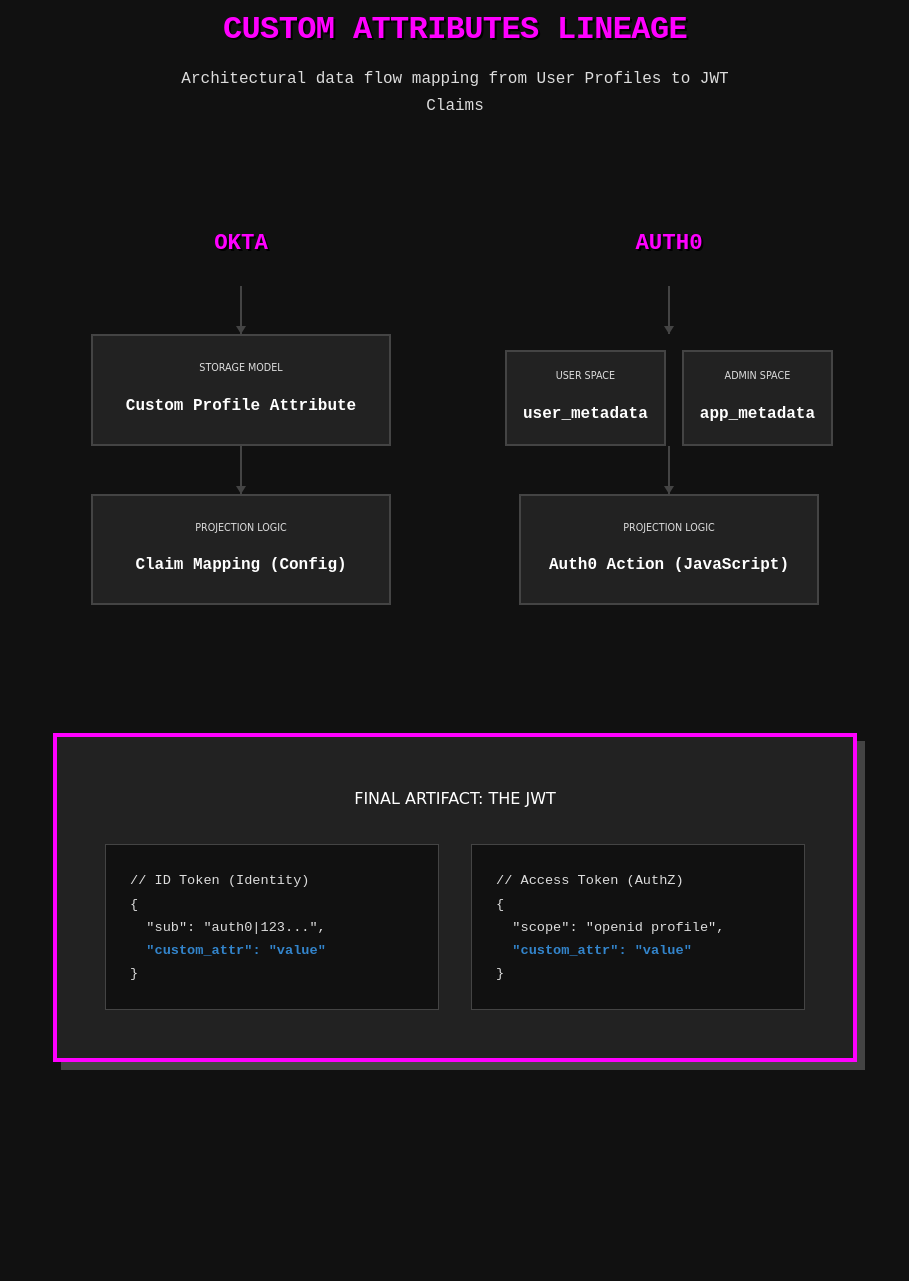
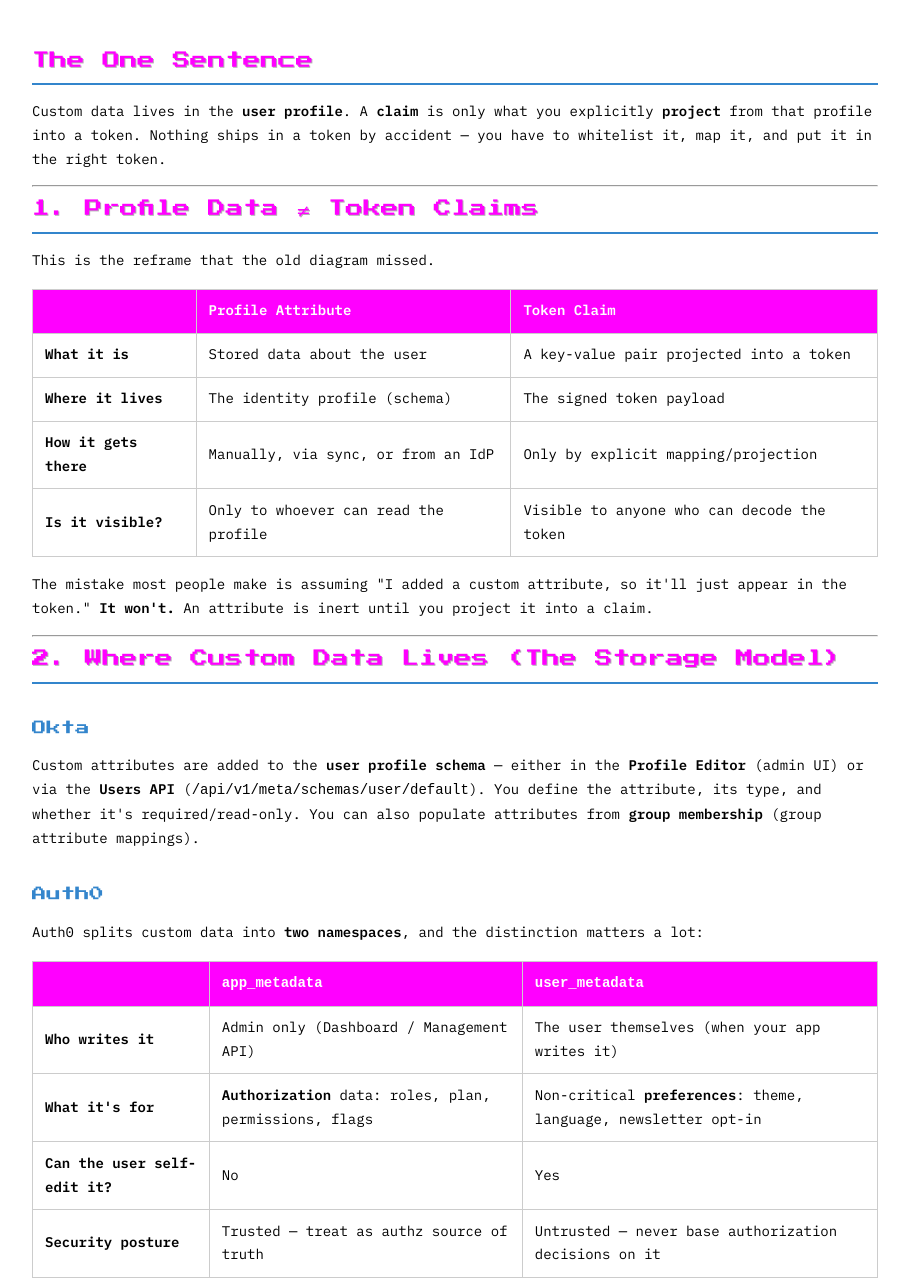
Before and after one commit to samrocksc/l2auth, a plain HTML site: page custom-attributes.html in a window 1280 px wide. Shown: the part 82-1363 px from the top of the page, without its empty margins (185-1094 px from the left). Before the commit the page ends 1208 px from the top, so only its background shows below. Drawn offline with Linux system fonts and the light colour scheme.

Commit message:
feat: rewrite custom attributes page as full CIAM content guide; use radjokes GA4 tag (G-R5HH1F5KDM)

````diff
--- a/custom-attributes.html
+++ b/custom-attributes.html
@@ -1,230 +1,195 @@
-<!DOCTYPE html>
+<!doctype html>
 <html lang="en">
-<head>
-    <meta charset="UTF-8">
-    <meta name="viewport" content="width=device-width, initial-scale=1.0">
-    <title>Custom Attributes Lineage - Okta vs Auth0</title>
-    <style>
-        :root {
-            --bg-primary: #111111;
-            --bg-secondary: #222222;
-            --text-primary: #ffffff;
-            --text-secondary: #dddddd;
-            --accent-color: #ff00ff;
-            --highlight: #3385cc;
-            --border-color: #444444;
-            --font-primary: "Press Start 2P", cursive;
-            --font-sans: "IBM Plex Mono", monospace;
-        }
+    <head>
+        <link rel="manifest" href="./manifest.json" />
+        <link rel="icon" type="image/svg+xml" href="./assets/pizza-icon.svg" />
+        <meta charset="UTF-8" />
+        <meta name="viewport" content="width=device-width, initial-scale=1.0" />
+        <title>Custom Attributes to Token Claims - Learn to Auth!</title>
+        <link rel="stylesheet" href="./styles/main.css" />
+        <link rel="preconnect" href="https://fonts.googleapis.com" />
+        <link rel="preconnect" href="https://fonts.gstatic.com" crossorigin />
+        <link
+            href="https://fonts.googleapis.com/css2?family=Press+Start+2P&display=swap"
+            rel="stylesheet"
+            media="print" onload="this.media='all'"
+        />
+        <script type="module" src="./components/font-loader.js"></script>
+        <script type="module" src="./components/lazy-wc-markdown.js"></script>
+        <script>
+            const savedTheme = localStorage.getItem("theme") || "light";
+            document.documentElement.setAttribute("data-theme", savedTheme);
+        </script>
+        <script type="module" src="./components/theme-toggle.js"></script>
+        <script type="module" src="./components/tabs-component.js"></script>
+        <script type="module" src="./components/footer-component.js"></script>
+        <script type="module" src="./components/header-component.js"></script>
+        <!-- Google tag (gtag.js) -->
+        <script
+            async
+            src="https://www.googletagmanager.com/gtag/js?id=G-R5HH1F5KDM"
+        ></script>
+        <script>
+            window.dataLayer = window.dataLayer || [];
+            function gtag() {
+                dataLayer.push(arguments);
+            }
+            gtag("js", new Date());
+            gtag("config", "G-R5HH1F5KDM");
+        </script>
+    </head>
+    <body>
+        <font-loader>
+            <div class="main-wrapper">
+                <site-header></site-header>
 
-        body {
-            background-color: var(--bg-primary);
-            color: var(--text-primary);
-            font-family: var(--font-sans);
-            display: flex;
-            flex-direction: column;
-            align-items: center;
-            padding: 4rem 2rem;
-            margin: 0;
-            line-height: 1.7;
-        }
+                <main>
+                    <div class="content-container">
+                        <section>
+                            <h2>Custom Attributes → Token Claims</h2>
 
-        h1 {
-            font-family: var(--font-sans);
-            font-weight: 800;
-            font-size: 2rem;
-            color: var(--accent-color);
-            text-shadow: 2px 2px 0 #000;
-            margin-bottom: 0.5rem;
-            text-align: center;
-            text-transform: uppercase;
-            letter-spacing: -0.02em;
-        }
+                            <lazy-wc-markdown>## The One Sentence
 
-        .subtitle {
-            color: var(--text-secondary);
-            margin-bottom: 5rem;
-            text-align: center;
-            font-size: 1rem;
-            max-width: 600px;
-        }
+Custom data lives in the **user profile**. A **claim** is only what you explicitly **project** from that profile into a token. Nothing ships in a token by accident — you have to whitelist it, map it, and put it in the right token.
 
-        .diagram-container {
-            display: flex;
-            gap: 8rem;
-            position: relative;
-            margin-bottom: 4rem;
-        }
+---
 
-        .column {
-            display: flex;
-            flex-direction: column;
-            align-items: center;
-            width: 300px;
-        }
+## 1. Profile Data ≠ Token Claims
 
-        .node {
-            background-color: var(--bg-secondary);
-            border: 2px solid var(--border-color);
-            padding: 1.5rem;
-            width: 100%;
-            text-align: center;
-            position: relative;
-            box-sizing: border-box;
-        }
+This is the reframe that the old diagram missed.
 
-        .node.vendor {
-            font-family: var(--font-sans);
-            font-weight: 800;
-            font-size: 1.4rem;
-            color: var(--accent-color);
-            border: none;
-            background: transparent;
-            text-shadow: 2px 2px 0 #000;
-            text-transform: uppercase;
-        }
+| | Profile Attribute | Token Claim |
+|--|-------------------|-------------|
+| **What it is** | Stored data about the user | A key-value pair projected into a token |
+| **Where it lives** | The identity profile (schema) | The signed token payload |
+| **How it gets there** | Manually, via sync, or from an IdP | Only by explicit mapping/projection |
+| **Is it visible?** | Only to whoever can read the profile | Visible to anyone who can decode the token |
 
-        .node-label {
-            display: block;
-            font-family: var(--font-primary);
-            font-size: 0.6rem;
-            color: var(--text-secondary);
-            margin-bottom: 1rem;
-            text-transform: uppercase;
-        }
+The mistake most people make is assuming "I added a custom attribute, so it'll just appear in the token." **It won't.** An attribute is inert until you project it into a claim.
 
-        .node-value {
-            font-family: var(--font-sans);
-            font-size: 1rem;
-            font-weight: 600;
-        }
+---
 
-        .arrow {
-            height: 3rem;
-            width: 2px;
-            background-color: var(--border-color);
-            position: relative;
-        }
+## 2. Where Custom Data Lives (The Storage Model)
 
-        .arrow::after {
-            content: '';
-            position: absolute;
-            bottom: 0;
-            left: -4px;
-            border-left: 5px solid transparent;
-            border-right: 5px solid transparent;
-            border-top: 8px solid var(--border-color);
-        }
+### Okta
 
-        .split-container {
-            display: flex;
-            gap: 1rem;
-            width: 100%;
-            justify-content: center;
-            margin: 1rem 0;
-        }
+Custom attributes are added to the **user profile schema** — either in the **Profile Editor** (admin UI) or via the **Users API** (`/api/v1/meta/schemas/user/default`). You define the attribute, its type, and whether it's required/read-only. You can also populate attributes from **group membership** (group attribute mappings).
 
-        .split-node {
-            background-color: var(--bg-secondary);
-            border: 2px solid var(--border-color);
-            padding: 1rem;
-            width: 45%;
-            text-align: center;
-        }
+### Auth0
 
-        .token-section {
-            margin-top: 4rem;
-            padding: 3rem;
-            background-color: var(--bg-secondary);
-            border: 4px solid var(--accent-color);
-            border-radius: 0;
-            text-align: center;
-            width: 700px;
-            box-shadow: 8px 8px 0 var(--border-color);
-        }
+Auth0 splits custom data into **two namespaces**, and the distinction matters a lot:
 
-        .token-grid {
-            display: grid;
-            grid-template-columns: 1fr 1fr;
-            gap: 2rem;
-            margin-top: 2rem;
-        }
+| | `app_metadata` | `user_metadata` |
+|--|----------------|-----------------|
+| **Who writes it** | Admin only (Dashboard / Management API) | The user themselves (when your app writes it) |
+| **What it's for** | **Authorization** data: roles, plan, permissions, flags | Non-critical **preferences**: theme, language, newsletter opt-in |
+| **Can the user self-edit it?** | No | Yes |
+| **Security posture** | Trusted — treat as authz source of truth | Untrusted — never base authorization decisions on it |
 
-        .token-box {
-            background: var(--bg-primary);
-            border: 1px solid var(--border-color);
-            padding: 1.5rem;
-            text-align: left;
-            font-family: var(--font-sans);
-            font-size: 0.85rem;
-            color: var(--text-secondary);
-        }
+> **Rule of thumb:** authorization data → `app_metadata`; preferences → `user_metadata`. If a user could self-escalate by editing a value, it belongs in `app_metadata`.
 
-        .highlight { color: var(--highlight); font-weight: bold; }
-    </style>
-</head>
-<body>
+---
 
-    <h1>Custom Attributes Lineage</h1>
-    <div class="subtitle">Architectural data flow mapping from User Profiles to JWT Claims</div>
+## 3. The Projection — Turning an Attribute Into a Claim
 
-    <div class="diagram-container">
-        <!-- OKTA COLUMN -->
-        <div class="column">
-            <div class="node vendor">Okta</div>
-            <div class="arrow"></div>
-            <div class="node">
-                <span class="node-label">Storage Model</span>
-                <span class="node-value">Custom Profile Attribute</span>
+This is the step the profile → token diagram compressed into one box. It's actually two.
+
+### Okta
+
+Map profile attributes to claims inside an **Authorization Server** (the **Default** AS or a custom one). You configure which attribute becomes which claim, and you scope it to the **ID token**, the **access token**, or both.
+
+```
+Custom Profile Attribute  →  Claim Mapping (AS config)  →  Token Claim
+```
+
+### Auth0
+
+Two pieces:
+
+1. **Whitelist the metadata** so it *can* appear in the token.
+2. Write a **post-login Action** (JavaScript) to add or copy the claim into the token.
+
+```js
+exports.onExecutePostLogin = async (event, api) => {
+  // Copy a value from app_metadata into the access token
+  api.accessToken.setCustomClaim("roles", event.user.app_metadata.roles);
+  // Or from user_metadata into the ID token
+  api.idToken.setCustomClaim("theme", event.user.user_metadata.theme);
+};
+```
+
+Without a whitelist and an Action (or a Rules rule), your custom attribute will **not** appear in any token.
+
+---
+
+## 4. Which Token, For Whom?
+
+The old diagram showed a generic "JWT" — but *which* token you target changes the semantics. See [ID Token vs. Access Token](./concepts/id-token-vs-access-token.html).
+
+| | ID Token | Access Token |
+|--|----------|--------------|
+| **Audience** | Your app (frontend) | Your API (backend) |
+| **Purpose** | Identity — *who* the user is | Authorization — *what* the user can do |
+| **Custom authz claims (roles, permissions) belong?** | ❌ No | ✅ Yes |
+
+If you're adding **roles or permissions** to make authorization decisions at your API, put them in the **access token**, not the ID token. The ID token is for identity; it shouldn't be sent to your API.
+
+---
+
+## 5. The RBAC Gotcha
+
+Adding **permissions** to an Auth0 access token is a two-part switch:
+
+1. Enable **RBAC** on the API.
+2. Toggle **"Add Permissions in the Access Token"** on that API.
+
+**Enabling RBAC alone is not enough.** The permissions only land in the access token when that second toggle is on. This is the classic "I enabled RBAC but my token has no permissions" trap.
+
+---
+
+## 6. Scopes Gate the Claims
+
+Requested **scopes** determine which claims come back — scopes are the *request*, claims are the *response*. (See [Scopes vs. Claims](./concepts/scopes-vs-claims.html).)
+
+Standard claims (`openid profile email`) map automatically. **Custom claims usually need a custom scope** that your Authorization Server recognizes and that your client requests. If the client never asks for the scope, the custom claim stays out of the token even though you mapped it.
+
+```
+Request: scope=openid profile roles   →   Response: sub, name, ..., roles
+Request: scope=openid profile         →   Response: sub, name, ...   (no roles!)
+```
+
+---
+
+## 7. Security & Hygiene
+
+- **Don't put sensitive data in tokens.** Tokens travel through the browser and can be large. Keep PII out; prefer a `userinfo` call or a backend lookup for heavy data.
+- **Keep `app_metadata` admin-controlled.** If users could write authz data, they could escalate their own privileges. Only trust `app_metadata` for authorization decisions.
+- **Keep tokens lean.** Every claim adds weight to every request. Project only what you actually consume.
+- **Map once, don't duplicate.** Prefer a single source of truth in the profile over duplicating values into several claims.
+
+---
+
+## The Full Lineage
+
+```
+                 STORAGE                     PROJECTION                    TOKEN
+        ┌─────────────────────┐      ┌──────────────────────┐     ┌──────────────────┐
+ Okta   │ User Profile Schema │ ───▶ │ AS Claim Mapping     │ ──▶ │ ID / Access Token│
+        │ (custom attribute)  │      │ (scoped per token)   │     │                  │
+        └─────────────────────┘      └──────────────────────┘     └──────────────────┘
+
+ Auth0  │ app_metadata (authz)│      │ Whitelist + Post-login│ ──▶ │ Access Token     │
+        │ user_metadata (pref)│      │ Action (JS)           │     │ ID Token         │
+        └─────────────────────┘      └──────────────────────┘     └──────────────────┘
+```
+
+**Key takeaway:** storage → projection → target. Pick the right store, project explicitly, and target the correct token. Get any of the three wrong and your custom data either never reaches the token — or worse, reaches the wrong one.</lazy-wc-markdown>
+                        </section>
+                    </div>
+                </main>
+
+                <site-footer></site-footer>
             </div>
-            <div class="arrow"></div>
-            <div class="node">
-                <span class="node-label">Projection Logic</span>
-                <span class="node-value">Claim Mapping (Config)</span>
-            </div>
-        </div>
-
-        <!-- AUTH0 COLUMN -->
-        <div class="column">
-            <div class="node vendor">Auth0</div>
-            <div class="arrow"></div>
-            <div class="split-container">
-                <div class="split-node">
-                    <span class="node-label">User Space</span>
-                    <span class="node-value">user_metadata</span>
-                </div>
-                <div class="split-node">
-                    <span class="node-label">Admin Space</span>
-                    <span class="node-value">app_metadata</span>
-                </div>
-            </div>
-            <div class="arrow" style="margin-top: -1rem;"></div>
-            <div class="node">
-                <span class="node-label">Projection Logic</span>
-                <span class="node-value">Auth0 Action (JavaScript)</span>
-            </div>
-        </div>
-    </div>
-
-    <div class="token-section">
-        <span class="node-label" style="font-size: 1rem; color: var(--text-primary);">Final Artifact: The JWT</span>
-        <div class="token-grid">
-            <div class="token-box">
-                <span style="color: var(--text-secondary);">// ID Token (Identity)</span><br>
-                {<br>
-                &nbsp;&nbsp;"sub": "auth0|123...",<br>
-                &nbsp;&nbsp;<span class="highlight">"custom_attr": "value"</span><br>
-                }
-            </div>
-            <div class="token-box">
-                <span style="color: var(--text-secondary);">// Access Token (AuthZ)</span><br>
-                {<br>
-                &nbsp;&nbsp;"scope": "openid profile",<br>
-                &nbsp;&nbsp;<span class="highlight">"custom_attr": "value"</span><br>
-                }
-            </div>
-        </div>
-    </div>
-
-</body>
+        </font-loader>
+    </body>
 </html>
````
